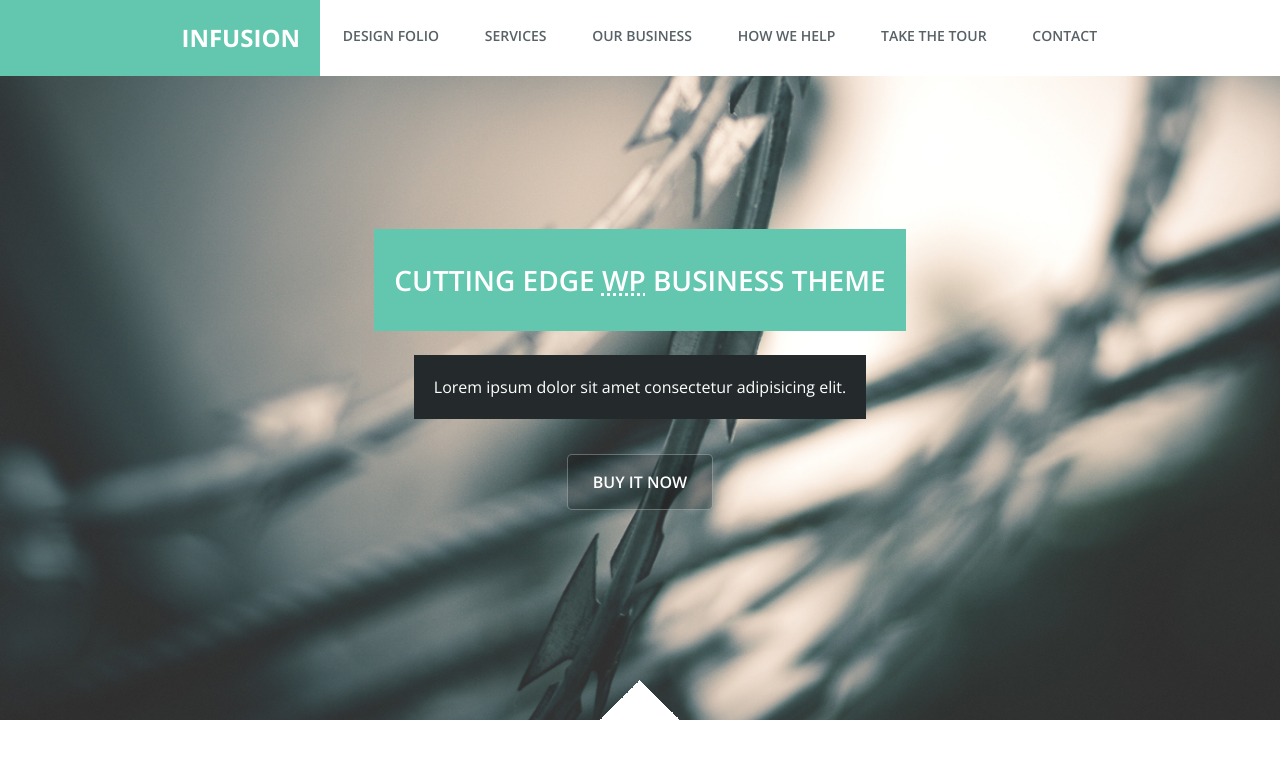
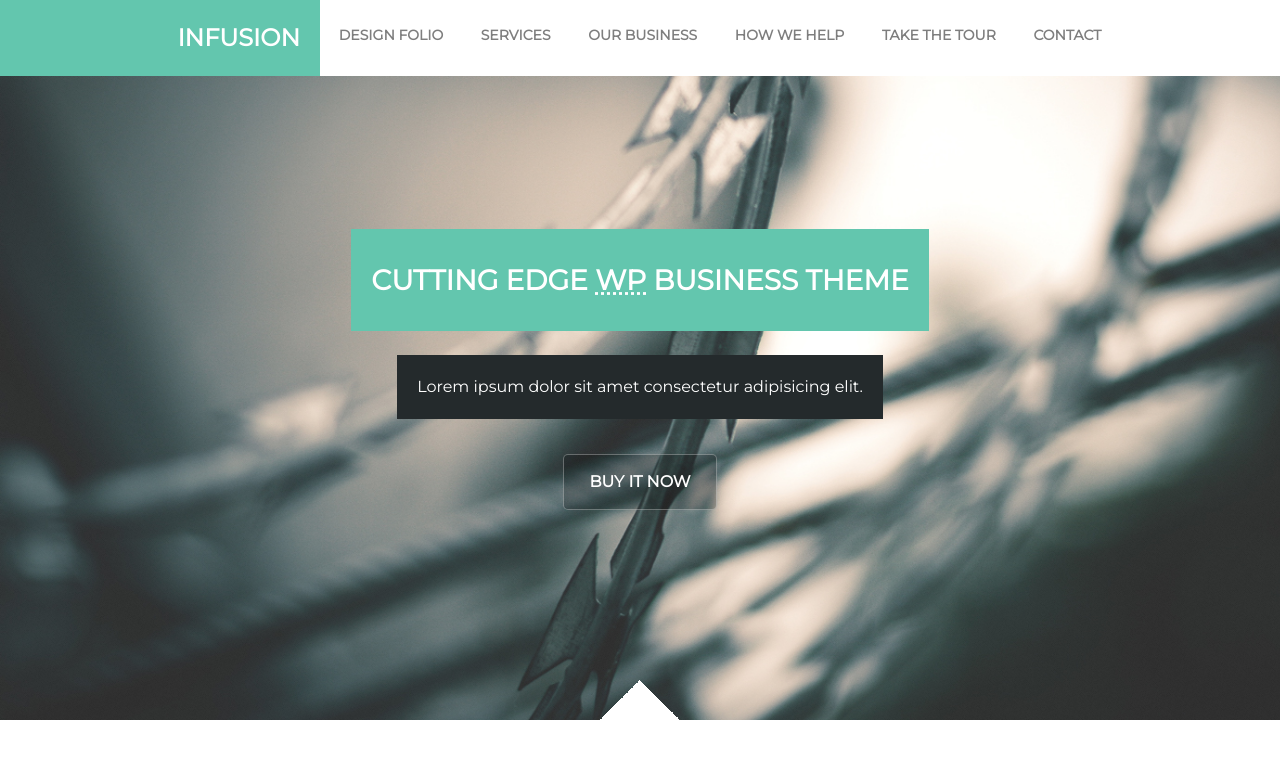
Before and after one commit to Jeferson-Brito/Infusion, a plain HTML site: page index.html in a window 1280 px wide. Shown: the top 757 px of the page. Drawn offline with nearby package versions, Linux system fonts and the light colour scheme.

Commit message:
Mudando o font-family para MontSerrat

```diff
--- a/index.html
+++ b/index.html
@@ -12,6 +12,10 @@
         <!-- Fonts -->
         <link href='http://fonts.googleapis.com/css?family=Sintony:400,700' rel='stylesheet' type='text/css'>
         <link href='http://fonts.googleapis.com/css?family=Open+Sans:400,600,700' rel='stylesheet' type='text/css'>
+
+        <link rel="preconnect" href="https://fonts.googleapis.com">
+        <link rel="preconnect" href="https://fonts.gstatic.com" crossorigin>
+        <link href="https://fonts.googleapis.com/css2?family=Montserrat&display=swap" rel="stylesheet">
 
       <link rel="stylesheet" href="style/normalize.css">
       <link rel="stylesheet" href="style/main.css">
--- a/style/main.css
+++ b/style/main.css
@@ -1,6 +1,6 @@
 body{
     margin: 0;
-    font-family: 'Open Sans', sans-serif;
+    font-family: 'Montserrat', sans-serif;
     line-height: 1.5;
 }
 
@@ -56,7 +56,7 @@ img{
 .header__nav a {
     text-decoration: none;
     text-transform: uppercase;
-    color: #586165;
+    color: #7e7e7e;
     font-size: 14px;
     font-weight: 600;
     display: block;
```
